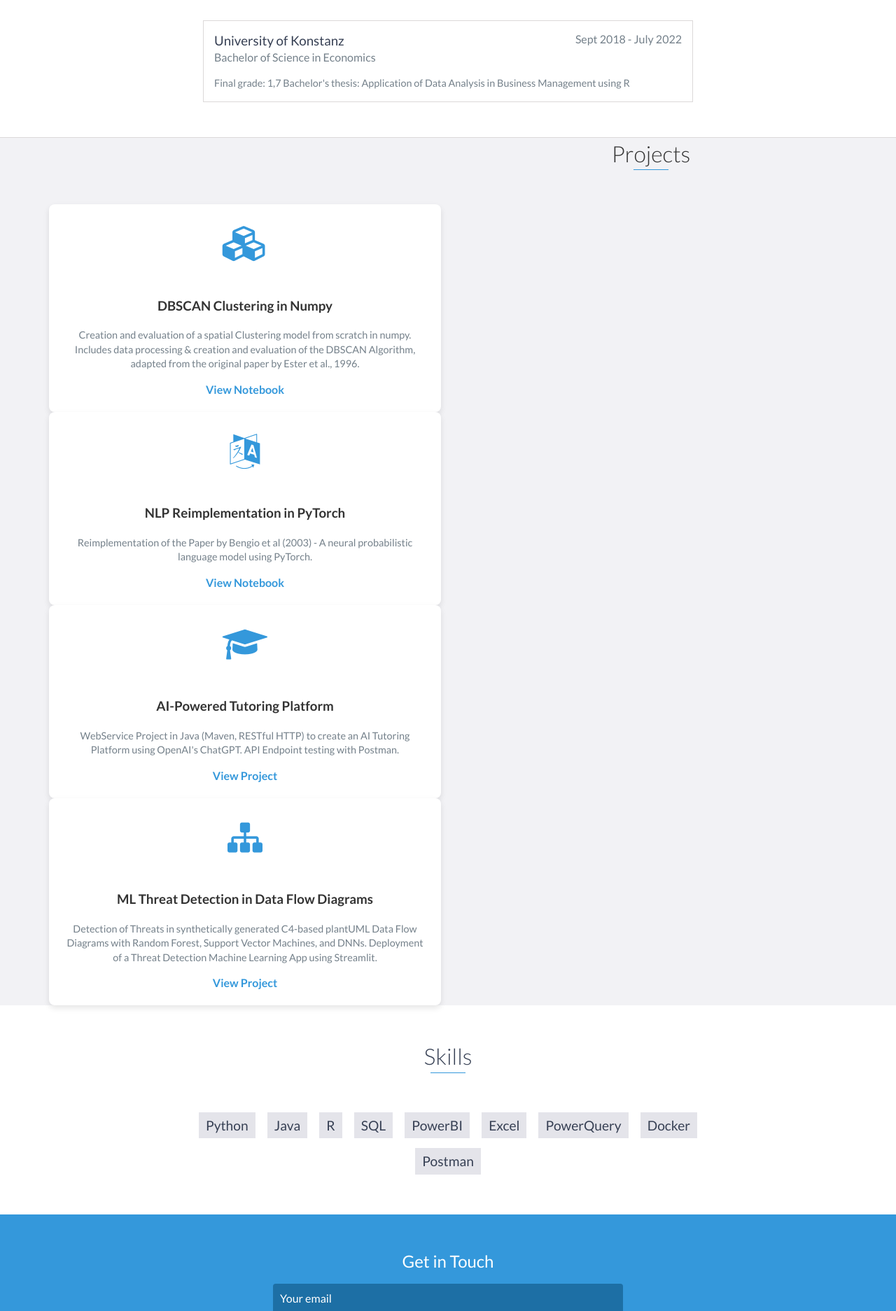
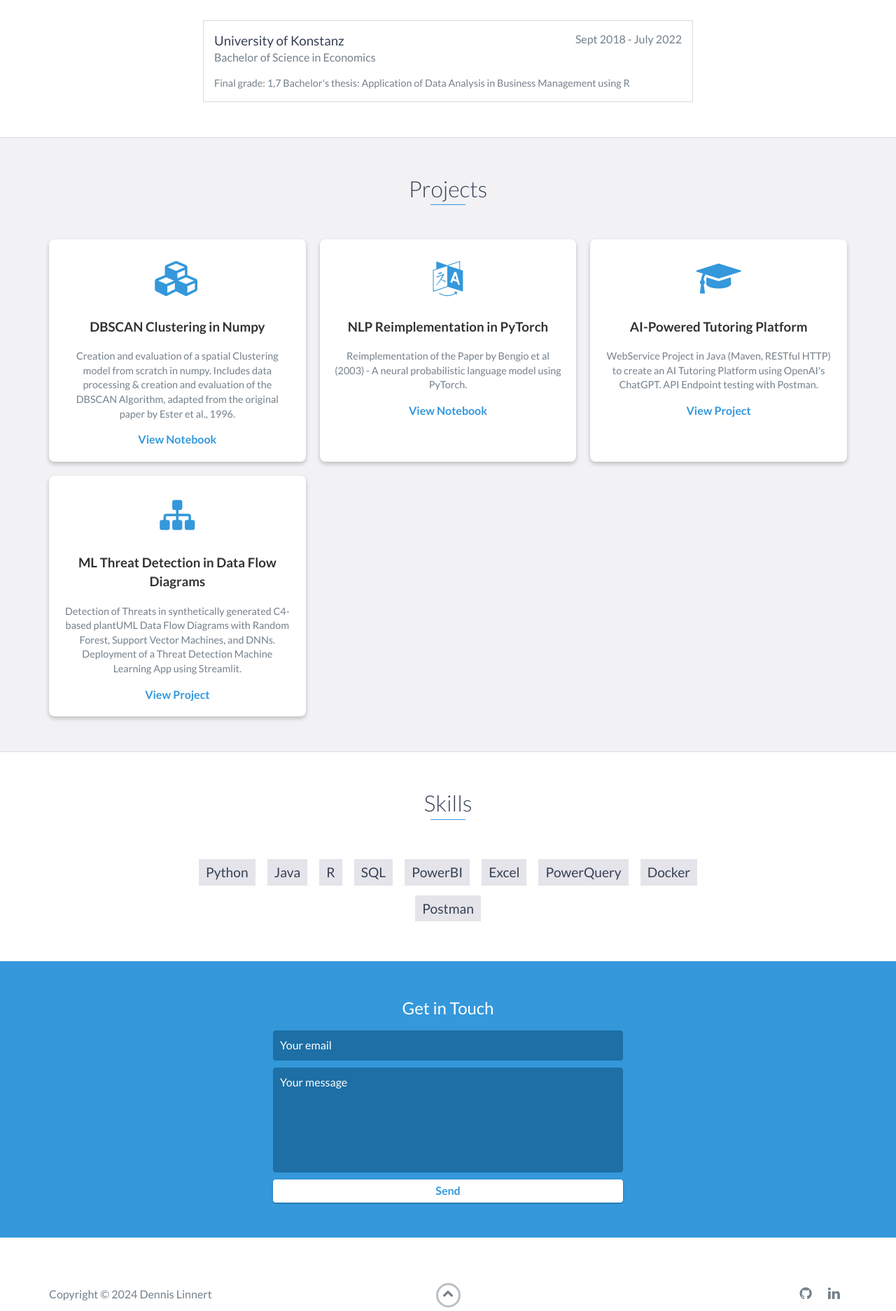
Before and after one commit to Dennis9699/MyProfile, a Jekyll site: the page index.html, which Jekyll copies as it is, in a window 1280 px wide. Shown: the part 1978-3852 px from the top of the page at 70% size. Built offline with Jekyll 4.4.1, drawn with Linux system fonts in a browser that asks for light colours.

Commit message:
new approach to bugfix

```diff
--- a/css/styles.css
+++ b/css/styles.css
@@ -12,77 +12,72 @@
 
 */
 
-#projects .container {
-    display: grid !important;
-    grid-template-columns: repeat(2, 1fr); /* Two columns */
-    gap: 20px;
-    justify-items: center; /* Center the items horizontally */
-    grid-template-columns: repeat(2, 1fr) !important;
-    gap: 20px !important;
-    justify-items: center !important;
+#projects {
+    padding: 50px 15px;
+    border-bottom: 1px solid #dcd9d9;
+    text-align: center;
 }
 
-#projects .project {
-    max-width: 100%; /* Ensure projects take full width of the grid cell */
+#projects h2 {
+    color: #374054;
+    margin-bottom: 50px;
+}
+
+.projects-grid {
+    display: grid;
+    grid-template-columns: repeat(auto-fit, minmax(300px, 1fr));
+    gap: 20px;
+    justify-items: center;
+}
+
+.project {
+    background-color: #fff;
+    border-radius: 8px;
     box-shadow: 0 4px 8px rgba(0, 0, 0, 0.1);
-    border-radius: 8px;
     overflow: hidden;
+    text-align: center;
     display: flex;
     flex-direction: column;
-    background-color: #fff;
-    text-align: center;
-    max-width: 100% !important;
-    box-shadow: 0 4px 8px rgba(0, 0, 0, 0.1) !important;
-    border-radius: 8px !important;
-    overflow: hidden !important;
-    display: flex !important;
-    flex-direction: column !important;
-    background-color: #fff !important;
-    text-align: center !important;
+    padding: 20px;
+    max-width: 100%;
 }
 
-
-#projects .project-icon {
+.project-icon {
     font-size: 50px;
     color: #3498db;
     text-align: center;
-    padding: 20px;
+    margin-bottom: 20px;
 }
 
-#projects .project-info {
-    padding: 20px;
+.project-info {
+    flex-grow: 1;
 }
 
-#projects .project-info h3 {
+.project-info h3 {
     margin-top: 0;
 }
 
-#projects .project-info p {
+.project-info p {
     color: #74808a;
     margin: 0 0 15px 0;
     font-size: 0.9em;
 }
 
-#projects .project-info a {
+.project-info a {
     color: #3498db;
     text-decoration: none;
     font-weight: 700;
 }
 
-#projects .project-info a:hover {
+.project-info a:hover {
     text-decoration: underline;
 }
 
 @media (max-width: 768px) {
-    #projects .container {
-        grid-template-columns: 1fr;
-    }
-
-    #projects .project {
-        max-width: 100%;
+    .projects-grid {
+        grid-template-columns: 1fr; /* Full width on smaller screens */
     }
 }
-
 
 body {
     font-family: 'Lato', sans-serif;
--- a/index.html
+++ b/index.html
@@ -134,10 +134,10 @@
     </div>
     <!-- End #education -->
     <div id="projects" class="background-alt">
+        <h2 class="heading">Projects</h2>
         <div class="container">
-            <h2 class="heading">Projects</h2>
             <div class="projects-grid">
-                <div class="project">
+                <div class="project shadow-large">
                     <div class="project-icon">
                         <i class="fa fa-cubes" aria-hidden="true"></i>
                     </div>
@@ -149,7 +149,7 @@
                         <a href="https://github.com/Dennis9699/MyProfile/blob/main/Clustering_project/DBSCAN_Dennis_Linnert.ipynb" target="_blank">View Notebook</a>
                     </div>
                 </div>
-                <div class="project">
+                <div class="project shadow-large">
                     <div class="project-icon">
                         <i class="fa fa-language" aria-hidden="true"></i>
                     </div>
@@ -161,7 +161,7 @@
                         <a href="https://github.com/Dennis9699/MyProfile/blob/main/NLP_project/Bengio%20et%20al.%20(2003)%20Reimplementation.ipynb" target="_blank">View Notebook</a>
                     </div>
                 </div>
-                <div class="project">
+                <div class="project shadow-large">
                     <div class="project-icon">
                         <i class="fa fa-graduation-cap" aria-hidden="true"></i>
                     </div>
@@ -173,7 +173,7 @@
                         <a href="https://github.com/Dennis9699/MyProfile/tree/main/AI_tutoring_platform" target="_blank">View Project</a>
                     </div>
                 </div>
-                <div class="project">
+                <div class="project shadow-large">
                     <div class="project-icon">
                         <i class="fa fa-sitemap" aria-hidden="true"></i>
                     </div>
@@ -188,7 +188,6 @@
             </div>
         </div>
     </div>
-
 
 
     <!-- End #projects -->
```
